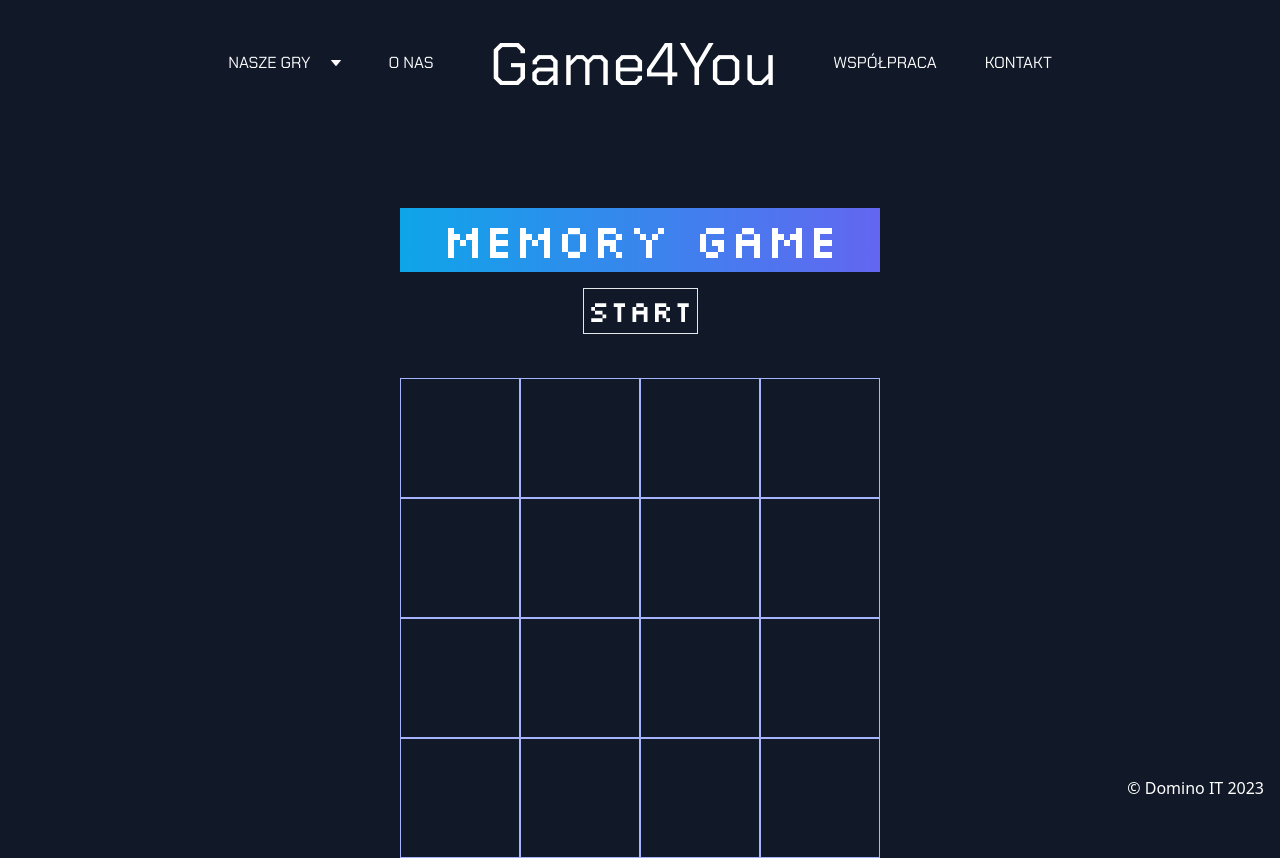
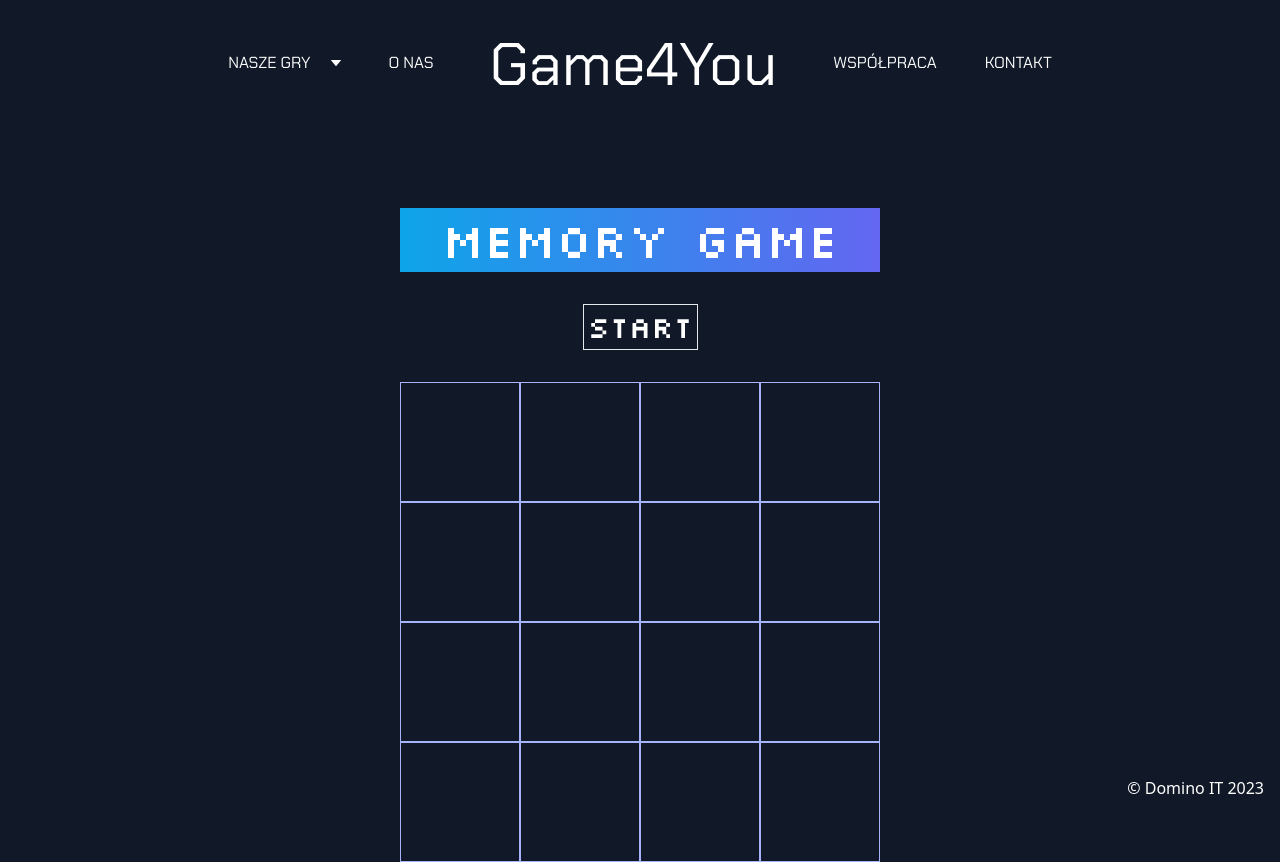
Before and after one commit to DominoxB/Game4You, a Vue app: page /MemoryGame in a window 1280 px wide. Built offline with nearby package versions, Linux system fonts and the light colour scheme.

Commit message:
fix: change margins

```diff
--- a/src/components/organisms/MemoryGameBoard.vue
+++ b/src/components/organisms/MemoryGameBoard.vue
@@ -1,8 +1,8 @@
 <template>
   <div>
-    <div v-if="showBtn" class="font-silk text-center mb-11">
+    <div v-if="showBtn" class="font-silk text-center mb-8">
       <div class="text-white text-5xl p-2 bg-gradient-to-r from-sky-500 to-indigo-500">Memory Game</div>
-      <button class="border p-1 text-white text-3xl mt-4" @click="startGame">START</button>
+      <button class="border p-1 text-white text-3xl mt-8" @click="startGame">START</button>
     </div>
     <div v-else>
       <MemoryInfoBoard />
```
